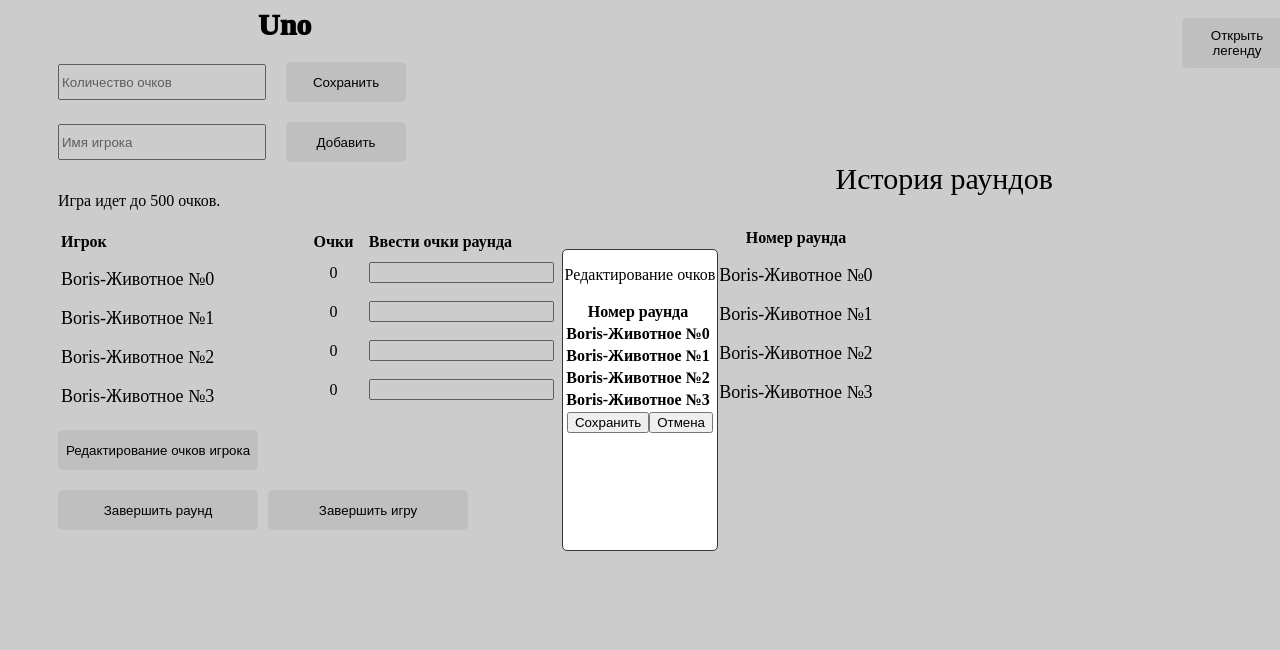
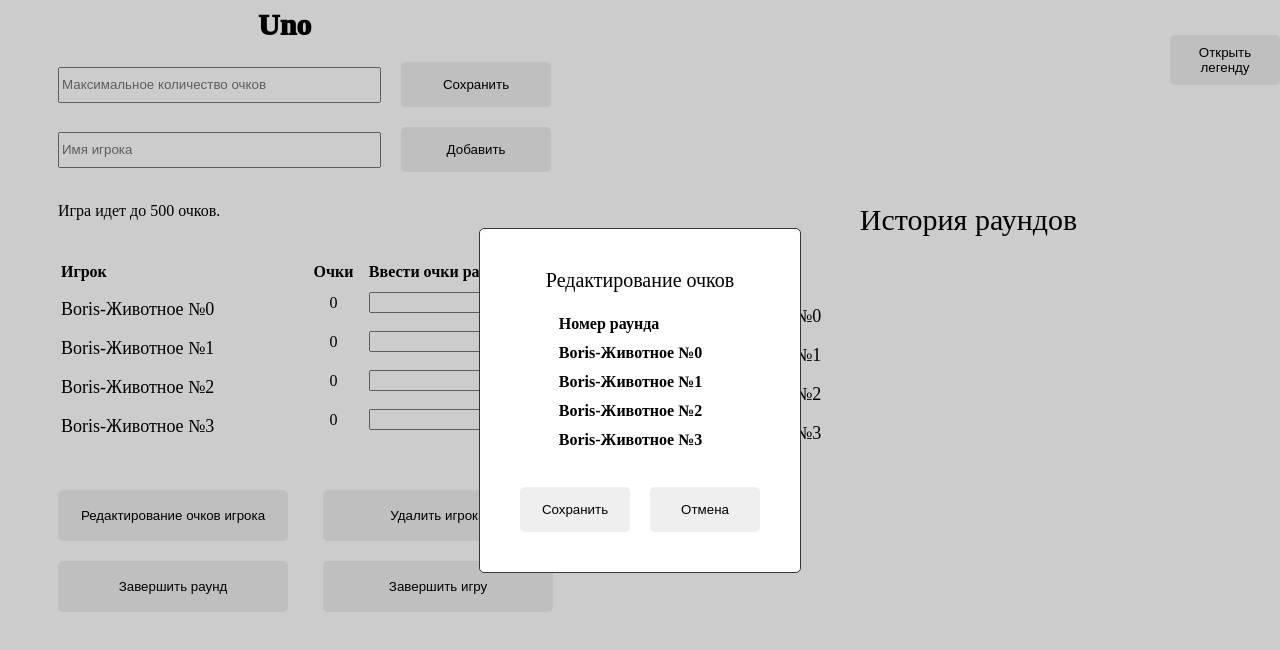
Before and after one commit to MichaelEverchosen/uno-calculator, a Vue app: page / in a window 1280 px wide. Both pictures are taken after a click on the button "Редактирование очков игрока". Shown: the top 650 px of the page. Built offline with nearby package versions, Linux system fonts and the light colour scheme.

Commit message:
style update

```diff
--- a/src/assets/main.css
+++ b/src/assets/main.css
@@ -1,3 +1,4 @@
-/* @import './base.css'; */
+/* @import "./base.css"; */
 . {
+  background-color: blue;
 }
--- a/src/components/EditWindow.vue
+++ b/src/components/EditWindow.vue
@@ -1,9 +1,9 @@
 <template>
-  <div>
+  <div class="edit-window">
     <p>Редактирование очков</p>
-    <div>
+    <div class="edit-scores">
       <table class="table">
-        <thead>
+        <thead class="table-header">
           <tr>
             <th>Номер раунда</th>
           </tr>
@@ -11,7 +11,7 @@
             <th>{{ player.name }}</th>
           </tr>
         </thead>
-        <tbody>
+        <tbody class="table-body">
           <tr>
             <td v-for="round in roundsCount" :key="round">
               <b>
@@ -25,6 +25,7 @@
               :key="roundIdx"
             >
               <input
+                class="edit-score"
                 @input="calculatePlayerScore(idx)"
                 type="number"
                 v-model="player.scoresPerRounds[roundIdx]"
@@ -34,8 +35,10 @@
         </tbody>
       </table>
     </div>
-    <button @click="editingResults">Сохранить</button>
-    <button @click="closeModal()">Отмена</button>
+    <div class="buttons">
+      <button class="btn" @click="editingResults">Сохранить</button>
+      <button class="btn" @click="closeModal()">Отмена</button>
+    </div>
   </div>
 </template>
 
@@ -75,7 +78,41 @@ export default {
 </script>
 
 <style scoped>
+.edit-window p {
+  font-size: 20px;
+  text-align: center;
+}
+.edit-scores {
+  display: flex;
+  justify-content: center;
+  align-items: center;
+}
 .table {
   display: flex;
+  gap: 15px;
+}
+.table-header {
+  display: grid;
+  gap: 5px;
+}
+.table-body {
+}
+.edit-score {
+  height: 20px;
+  width: 40px;
+}
+.buttons {
+  display: flex;
+  gap: 20px;
+  padding: 35px 20px 20px;
+  justify-content: center;
+  align-items: center;
+}
+.btn {
+  text-align: center;
+  width: 110px;
+  padding: 15px;
+  border: 3px;
+  border-radius: 5px;
 }
 </style>
--- a/src/components/GameLegend.vue
+++ b/src/components/GameLegend.vue
@@ -36,6 +36,9 @@ export default {
 
 <style scoped>
 .open-legend {
+  position: fixed;
+  right: 0px;
+  top: 25px;
   margin: 10px 0px 0px 10px;
   height: 50px;
   width: 110px;
--- a/src/components/GameSettings.vue
+++ b/src/components/GameSettings.vue
@@ -5,7 +5,7 @@
         class="data-field-input"
         v-model="score"
         type="number"
-        placeholder="Количество очков"
+        placeholder="Максимальное количество очков"
       />
       <button class="button-editing" @click="setMaxScore">Сохранить</button>
     </div>
@@ -29,12 +29,17 @@ export default {
       score: "",
     };
   },
+  computed: {
+    scoreAbs() {
+      return Math.abs(Number(this.score));
+    },
+  },
   methods: {
     addPlayer() {
       this.$store.commit("addPlayer", this.playerName);
     },
     setMaxScore() {
-      this.$store.commit("setMaxScore", this.score);
+      this.$store.commit("setMaxScore", this.scoreAbs);
       this.score = "";
     },
   },
@@ -49,12 +54,12 @@ export default {
 }
 .data-field-input {
   height: 30px;
-  width: 200px;
+  width: 315px;
 }
 .button-editing {
   margin-left: 20px;
-  height: 40px;
-  width: 120px;
+  height: 45px;
+  width: 150px;
   border: 3px;
   border-radius: 5px;
 }
--- a/src/components/GameTable.vue
+++ b/src/components/GameTable.vue
@@ -23,6 +23,9 @@
       <button class="btn" @click="toggleModal('editing-results')">
         Редактирование очков игрока
       </button>
+      <button class="btn" @click="toggleModal('delete-player')">
+        Удалить игрока
+      </button>
     </div>
     <div>
       <button class="btn" @click="finishRound">Завершить раунд</button>
@@ -38,17 +41,22 @@
           <button class="btn-mw" @click="toggleModal()">Отмена</button>
         </div>
       </div>
-      <div v-if="activeModalName === 'delete-player'">
-        <p>Удалить игрока?</p>
-        <div class="btn-mw">
-          <button class="btn-mw" @click="deletePlayer">Удалить</button>
-          <button class="btn-mw" @click="toggleModal()">Отмена</button>
-        </div>
-      </div>
       <EditWindow
         v-if="activeModalName === 'editing-results'"
         @close="toggleModal()"
       ></EditWindow>
+      <div v-if="activeModalName === 'delete-player'">
+        <div class="MW-deletePlayer">
+          <p>Какого игрока желаете удалить?</p>
+          <div class="player" v-for="(player, idx) in players" :key="player.id">
+            {{ player.name }}
+            <button class="delete" @click="deletePlayers(player.id)">Х</button>
+          </div>
+          <button class="btn-mw-delete , btn-mw" @click="toggleModal()">
+            Закрыть
+          </button>
+        </div>
+      </div>
     </ModalWindow>
   </div>
 </template>
@@ -96,6 +104,9 @@ export default {
       this.$store.commit("setDefaultScoreToPlayers");
       this.toggleModal();
     },
+    deletePlayers(id) {
+      this.$store.commit("deletePlayer", id);
+    },
   },
 };
 </script>
@@ -106,6 +117,7 @@ export default {
   gap: 20px;
 }
 .table {
+  padding: 20px 0px 30px;
   max-width: 600px;
   text-align: left;
 }
@@ -119,11 +131,11 @@ export default {
 }
 
 .btn {
-  height: 40px;
-  width: 200px;
+  width: 230px;
+  padding: 18px;
   border: 3px;
   border-radius: 5px;
-  margin-right: 10px;
+  margin-right: 35px;
 }
 
 .finish-game {
@@ -144,4 +156,26 @@ export default {
   border: 3px;
   border-radius: 5px;
 }
+.delete {
+  height: 22px;
+  width: 30px;
+  border: 3px;
+  border-radius: 5px;
+}
+
+.btn-mw-delete {
+  margin-top: 15px;
+  width: 150px;
+}
+.MW-deletePlayer {
+  padding: 20px;
+  width: 400px;
+  font-size: 19px;
+}
+.player {
+  display: flex;
+  gap: 20px;
+  justify-content: center;
+  padding: 10px;
+}
 </style>
--- a/src/components/HistoryRounds.vue
+++ b/src/components/HistoryRounds.vue
@@ -1,6 +1,6 @@
 <template>
   <div class="history-rounds">
-    <div class="">
+    <div v-if="players.length">
       <p class="title-history">История раундов</p>
       <table class="table">
         <thead>
@@ -11,11 +11,11 @@
             <th class="player-name">{{ player.name }}</th>
           </tr>
         </thead>
-        <tbody>
+        <tbody class="body-table">
           <tr>
             <td v-for="round in roundsCount" :key="round">
               <b>
-                {{ round }}
+                <p class="round">{{ round }}</p>
               </b>
             </td>
           </tr>
@@ -24,7 +24,7 @@
               v-for="(scorePerRound, roundIdx) in player.scoresPerRounds"
               :key="roundIdx"
             >
-              <p class="round">{{ scorePerRound }}</p>
+              <p class="roundScore">{{ scorePerRound }}</p>
             </td>
           </tr>
         </tbody>
@@ -55,7 +55,6 @@ export default {
   height: 100%;
   display: flex;
   flex-direction: column;
-  align-items: left;
   justify-content: center;
 }
 .title-history {
@@ -66,12 +65,20 @@ export default {
 .table {
   display: flex;
 }
+.body-table {
+  text-align: center;
+}
 .player-name {
   padding-top: 15px;
   font-size: 18px;
   font-weight: 500;
 }
+
 .round {
+  margin: 0px;
+  padding: 0px 10px 0px 10px;
+}
+.roundScore {
   padding-top: 14px;
   font-size: 18px;
   font-weight: 500;
--- a/src/components/ModalWindow.vue
+++ b/src/components/ModalWindow.vue
@@ -25,7 +25,7 @@ export default {};
 }
 
 .modal {
-  height: 300px;
+  padding: 20px;
   background-color: #fff;
   border: 1px solid rgb(55, 55, 55);
   border-radius: 5px;
--- a/src/components/ModalWindowLegend.vue
+++ b/src/components/ModalWindowLegend.vue
@@ -1,6 +1,6 @@
 <template>
   <div class="modal">
-    <slot>123124141</slot>
+    <slot></slot>
   </div>
 </template>
 
--- a/src/store/uno.js
+++ b/src/store/uno.js
@@ -8,33 +8,41 @@ const store = new Vuex.Store({
         score: 0,
         scorePerRound: "",
         scoresPerRounds: [],
+        id: 0,
       },
       {
         name: "Boris-Животное №1",
         score: 0,
         scorePerRound: "",
         scoresPerRounds: [],
+        id: 1,
       },
       {
         name: "Boris-Животное №2",
         score: 0,
         scorePerRound: "",
         scoresPerRounds: [],
+        id: 2,
       },
       {
         name: "Boris-Животное №3",
         score: 0,
         scorePerRound: "",
         scoresPerRounds: [],
+        id: 3,
       },
     ],
+    playerCount: 0,
     maxScore: 500,
   },
   mutations: {
     addPlayer(state, playerName) {
       state.players.push({
+        id: state.playerCount++,
         name: playerName,
         score: "",
+        scorePerRound: "",
+        scoresPerRounds: [],
       });
     },
     setMaxScore(state, maxScore) {
@@ -56,7 +64,8 @@ const store = new Vuex.Store({
         return player;
       });
     },
-    deletePlayer(state, idx) {
+    deletePlayer(state, id) {
+      const idx = state.players.findIndex((player) => player.id === id);
       state.players.splice(idx, 1);
     },
     editingPlayers(state, editedPlayers) {
--- a/src/views/main-uno.vue
+++ b/src/views/main-uno.vue
@@ -33,7 +33,7 @@ export default {
 <style scoped>
 .uno {
   display: grid;
-  grid-template-columns: auto auto 100px;
+  grid-template-columns: 1fr 1fr;
   padding-left: 50px;
 }
 
```
